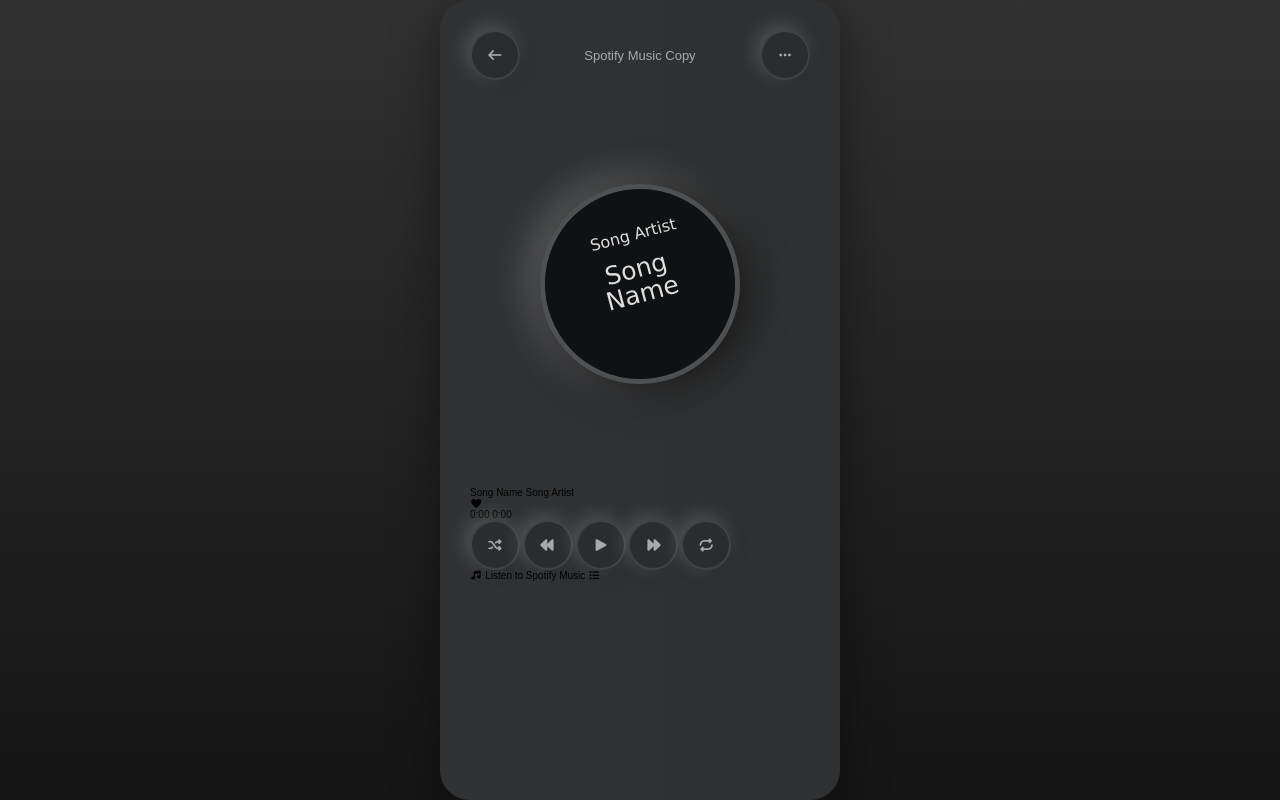
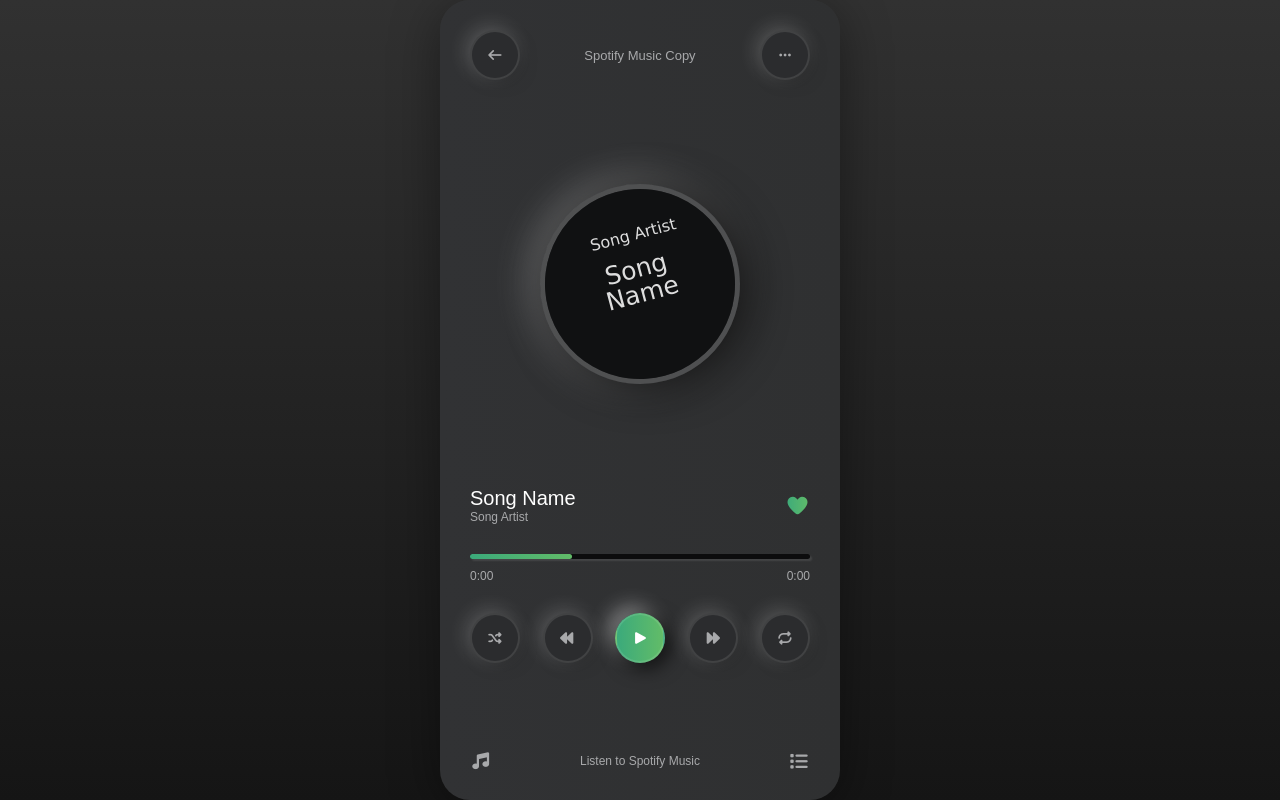
Before and after one commit to Mirkataaa/learning-demos-hub, a plain HTML site: page spotify-music-copy/index.html in a window 1280 px wide. Drawn offline with Linux system fonts and the light colour scheme; a web font is replaced by a local one.

Commit message:
spotify-player-copy: style song info, progress bar, controls, and footer

```diff
--- a/spotify-music-copy/style.css
+++ b/spotify-music-copy/style.css
@@ -110,3 +110,104 @@ html {
   width: 50%;
   text-align: center;
 }
+
+.song-info {
+  width: 100%;
+  display: flex;
+  justify-content: space-between;
+  align-items: center;
+  margin-bottom: 3rem;
+}
+
+.song-details {
+  display: flex;
+  flex-direction: column;
+}
+
+.song-name {
+  font-size: 2rem;
+  font-weight: 300;
+  color: #fff;
+}
+
+.song-artist {
+  font-size: 1.2rem;
+  font-weight: 300;
+  color: #a8a9ab;
+}
+
+.song-info i {
+  font-size: 2rem;
+  background: linear-gradient(to right, #3baa7b, #62bc68);
+  background-clip: text;
+  -webkit-background-clip: text;
+  color: transparent;
+  -webkit-text-fill-color: transparent;
+}
+
+.song-time {
+  width: 100%;
+  height: 0.5rem;
+  background-color: #0c0c0d;
+  border-radius: 0.5rem;
+  margin-bottom: 1rem;
+  box-shadow: 0.2rem 0.2rem 0.2rem rgba(255, 255, 255, 0.1);
+  cursor: pointer;
+  position: relative;
+}
+
+.song-progress {
+  position: absolute;
+  top: 0;
+  left: 0;
+  width: 30%;
+  height: 100%;
+  background: linear-gradient(to right, #3baa7b, #62bc68);
+  border-radius: 0.5rem;
+}
+
+.time {
+  width: 100%;
+  display: flex;
+  justify-content: space-between;
+  margin-bottom: 3rem;
+}
+
+.time span {
+  font-size: 1.2rem;
+  color: #a8a9ab;
+}
+
+.controls {
+  width: 100%;
+  display: flex;
+  justify-content: space-between;
+  align-items: center;
+}
+
+.play-pause {
+  width: 5rem;
+  height: 5rem;
+  background: linear-gradient(to right, #3baa7b, #62bc68);
+  color: #fff;
+  box-shadow: 0.5rem 0.5rem 2rem -0.1rem rgba(0, 0, 0, 0.8),
+    -0.8rem -0.8rem 2rem -0.1rem rgba(255, 255, 255, 0.4);
+}
+
+.player-footer {
+    width: 100%;
+    display: flex;
+    justify-content: space-between;
+    align-items: center;
+    margin-top: auto;
+}
+
+.player-footer i {
+    font-size: 1.8rem;
+    color: #a8a9ab;
+}
+
+.player-footer span {
+    font-size: 1.2rem;
+    color: #a8a9ab;
+}
```
